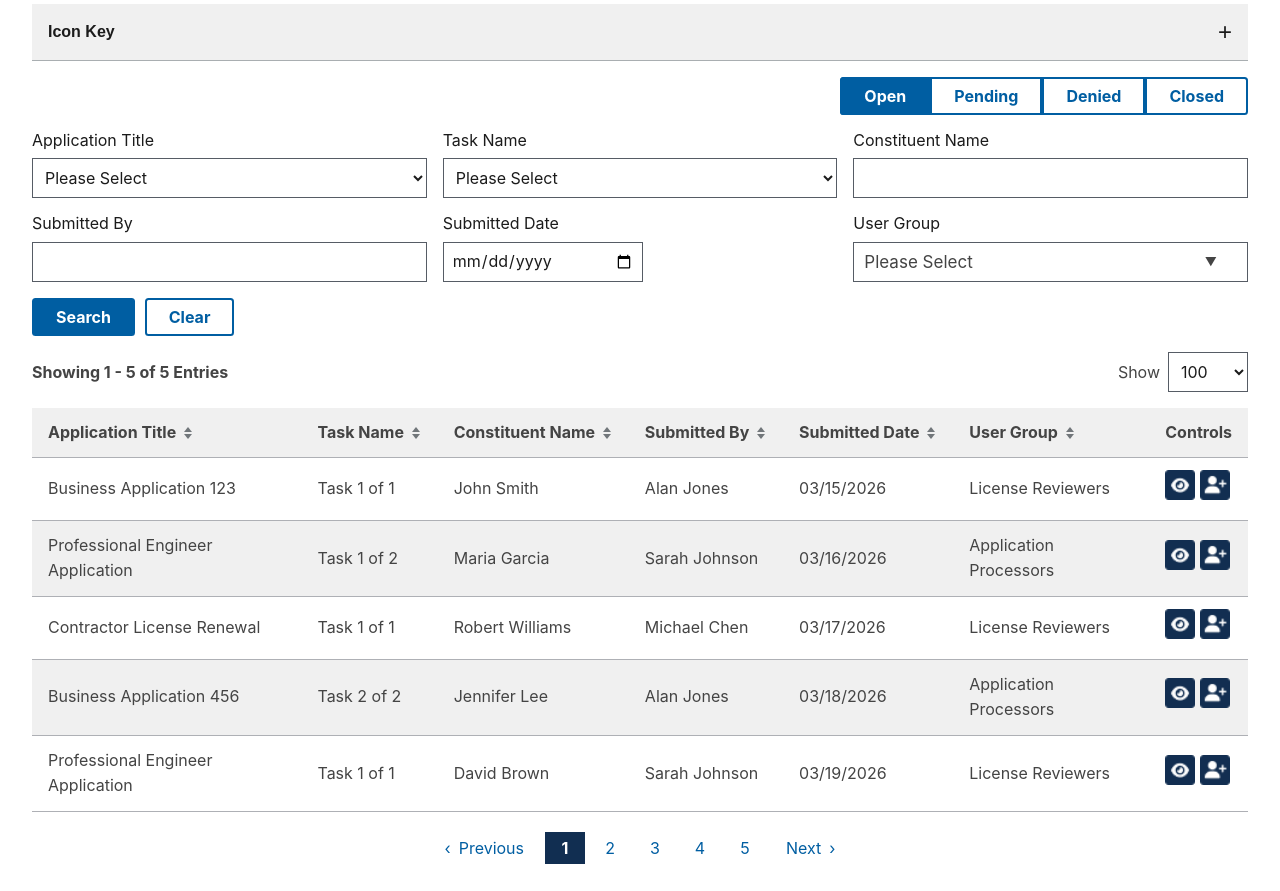
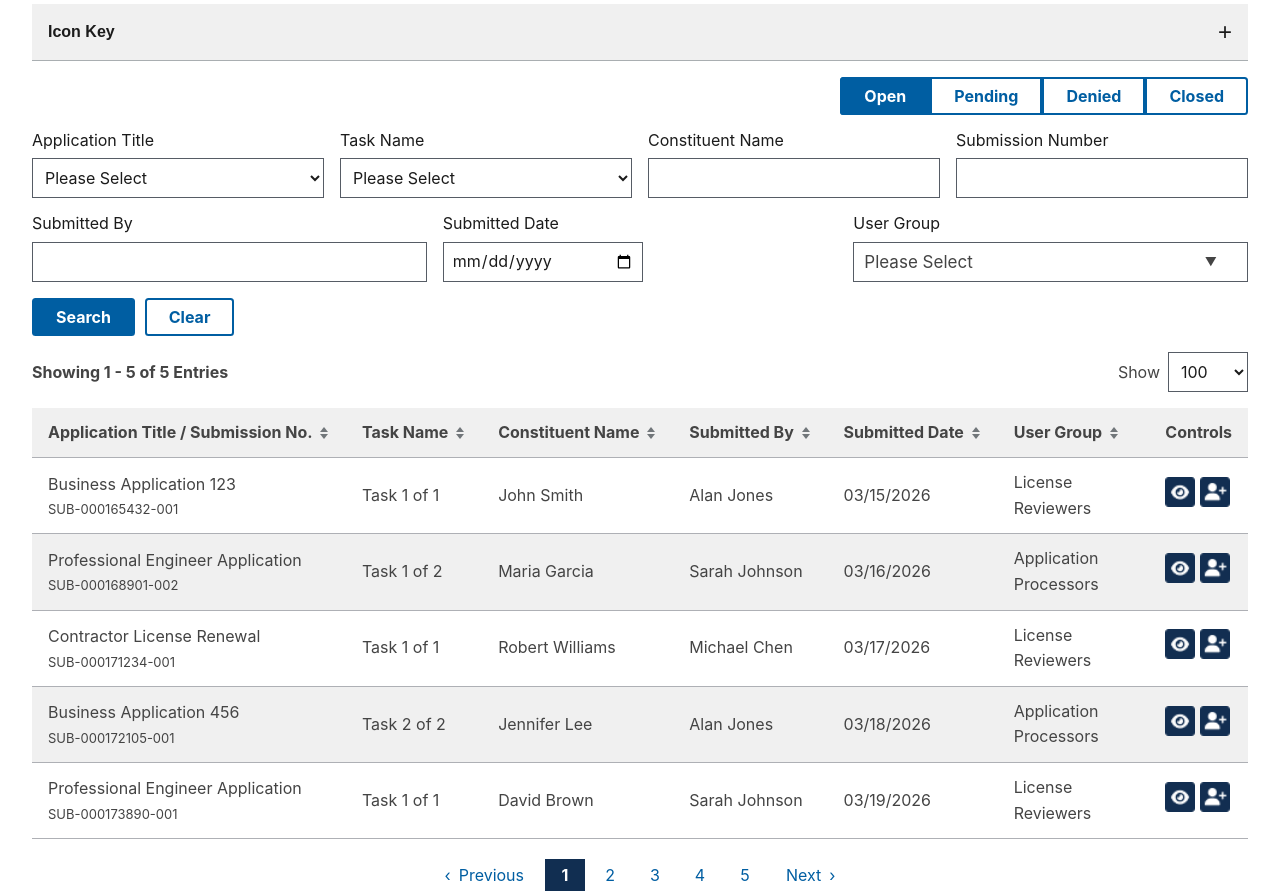
Before and after one commit to dpeac-tyler/rlp-denials, a website built with Vite: page queues.html in a window 1280 px wide. Shown: the part 300-1191 px from the top of the page. Before the commit the page ends 1164 px from the top, so only its background shows below. Built offline with nearby package versions, Linux system fonts and the light colour scheme.

Commit message:
added submission number

```diff
--- a/queues.html
+++ b/queues.html
@@ -157,13 +157,13 @@
       <div class="margin-top-2">
         <form class="search-form">
           <div class="grid-row grid-gap-2">
-            <div class="tablet:grid-col-4">
+            <div class="tablet:grid-col-3">
               <label class="usa-label" for="application-title">Application Title</label>
               <select class="usa-select" id="application-title" name="application-title">
                 <option value="">Please Select</option>
               </select>
             </div>
-            <div class="tablet:grid-col-4">
+            <div class="tablet:grid-col-3">
               <label class="usa-label" for="task-name">Task Name</label>
               <select class="usa-select" id="task-name" name="task-name">
                 <option value="">Please Select</option>
@@ -171,9 +171,13 @@
                 <option value="child-support-check">Child Support Check</option>
               </select>
             </div>
-            <div class="tablet:grid-col-4">
+            <div class="tablet:grid-col-3">
               <label class="usa-label" for="constituent-name">Constituent Name</label>
               <input class="usa-input" id="constituent-name" name="constituent-name" type="text">
+            </div>
+            <div class="tablet:grid-col-3">
+              <label class="usa-label" for="submission-number">Submission Number</label>
+              <input class="usa-input" id="submission-number" name="submission-number" type="text">
             </div>
           </div>
 
@@ -268,7 +272,7 @@
         <table class="usa-table usa-table--borderless usa-table--striped">
           <thead>
             <tr>
-              <th scope="col" role="columnheader" aria-sort="none">Application Title <span class="sort-arrows"></span></th>
+              <th scope="col" role="columnheader" aria-sort="none">Application Title / Submission No. <span class="sort-arrows"></span></th>
               <th scope="col" role="columnheader" aria-sort="none">Task Name <span class="sort-arrows"></span></th>
               <th scope="col" role="columnheader" aria-sort="none">Constituent Name <span class="sort-arrows"></span></th>
               <th scope="col" role="columnheader" aria-sort="none">Submitted By <span class="sort-arrows"></span></th>
@@ -279,7 +283,7 @@
           </thead>
           <tbody>
             <tr>
-              <td>Business Application 123</td>
+              <td>Business Application 123<div style="font-size:1.3rem;margin-top:2px;">SUB-000165432-001</div></td>
               <td>Task 1 of 1</td>
               <td>John Smith</td>
               <td>Alan Jones</td>
@@ -295,7 +299,7 @@
               </td>
             </tr>
             <tr>
-              <td>Professional Engineer Application</td>
+              <td>Professional Engineer Application<div style="font-size:1.3rem;margin-top:2px;">SUB-000168901-002</div></td>
               <td>Task 1 of 2</td>
               <td>Maria Garcia</td>
               <td>Sarah Johnson</td>
@@ -311,7 +315,7 @@
               </td>
             </tr>
             <tr>
-              <td>Contractor License Renewal</td>
+              <td>Contractor License Renewal<div style="font-size:1.3rem;margin-top:2px;">SUB-000171234-001</div></td>
               <td>Task 1 of 1</td>
               <td>Robert Williams</td>
               <td>Michael Chen</td>
@@ -327,7 +331,7 @@
               </td>
             </tr>
             <tr>
-              <td>Business Application 456</td>
+              <td>Business Application 456<div style="font-size:1.3rem;margin-top:2px;">SUB-000172105-001</div></td>
               <td>Task 2 of 2</td>
               <td>Jennifer Lee</td>
               <td>Alan Jones</td>
@@ -343,7 +347,7 @@
               </td>
             </tr>
             <tr>
-              <td>Professional Engineer Application</td>
+              <td>Professional Engineer Application<div style="font-size:1.3rem;margin-top:2px;">SUB-000173890-001</div></td>
               <td>Task 1 of 1</td>
               <td>David Brown</td>
               <td>Sarah Johnson</td>
@@ -414,7 +418,7 @@
         <table class="usa-table usa-table--borderless usa-table--striped">
           <thead>
             <tr>
-              <th scope="col" role="columnheader" aria-sort="none">Application Title <span class="sort-arrows"></span></th>
+              <th scope="col" role="columnheader" aria-sort="none">Application Title / Submission No. <span class="sort-arrows"></span></th>
               <th scope="col" role="columnheader" aria-sort="none">Task Name <span class="sort-arrows"></span></th>
               <th scope="col" role="columnheader" aria-sort="none">Constituent Name <span class="sort-arrows"></span></th>
               <th scope="col" role="columnheader" aria-sort="none">Submitted Date <span class="sort-arrows"></span></th>
@@ -427,7 +431,7 @@
           </thead>
           <tbody>
             <tr>
-              <td>Business Application 456</td>
+              <td>Business Application 456<div style="font-size:1.3rem;margin-top:2px;">SUB-000172105-001</div></td>
               <td>Background Check</td>
               <td>Jennifer Lee</td>
               <td>03/18/2026</td>
@@ -442,7 +446,7 @@
               </td>
             </tr>
             <tr>
-              <td>Contractor License Application</td>
+              <td>Contractor License Application<div style="font-size:1.3rem;margin-top:2px;">SUB-000169876-001</div></td>
               <td>Eligibility Review</td>
               <td>Kevin Martinez</td>
               <td>03/10/2026</td>
@@ -457,7 +461,7 @@
               </td>
             </tr>
             <tr>
-              <td>Professional Engineer Application</td>
+              <td>Professional Engineer Application<div style="font-size:1.3rem;margin-top:2px;">SUB-000167543-001</div></td>
               <td>Document Review</td>
               <td>Lisa Thompson</td>
               <td>02/25/2026</td>
@@ -472,7 +476,7 @@
               </td>
             </tr>
             <tr>
-              <td>Business Application 789</td>
+              <td>Business Application 789<div style="font-size:1.3rem;margin-top:2px;">SUB-000170234-001</div></td>
               <td>Background Check</td>
               <td>Thomas Wilson</td>
               <td>03/01/2026</td>
```
